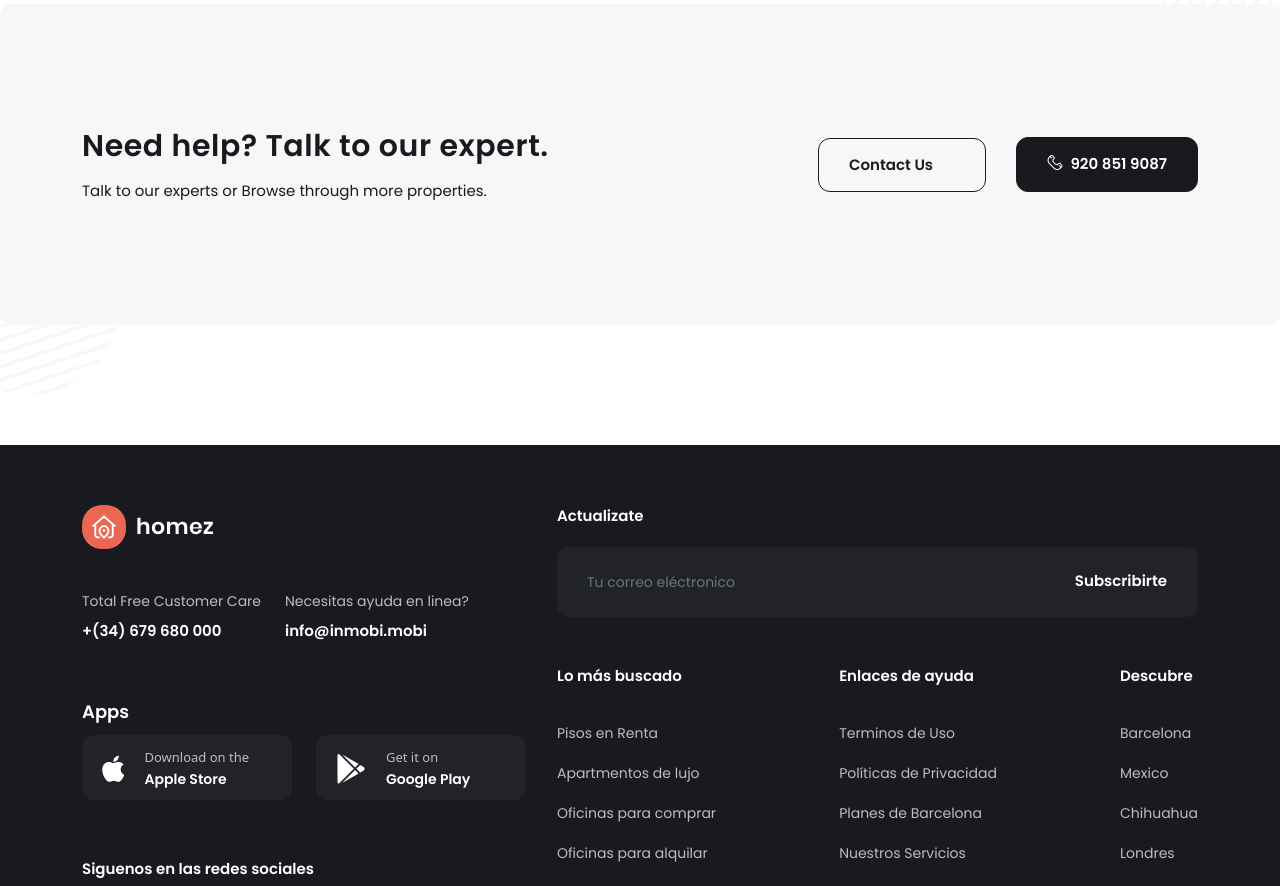
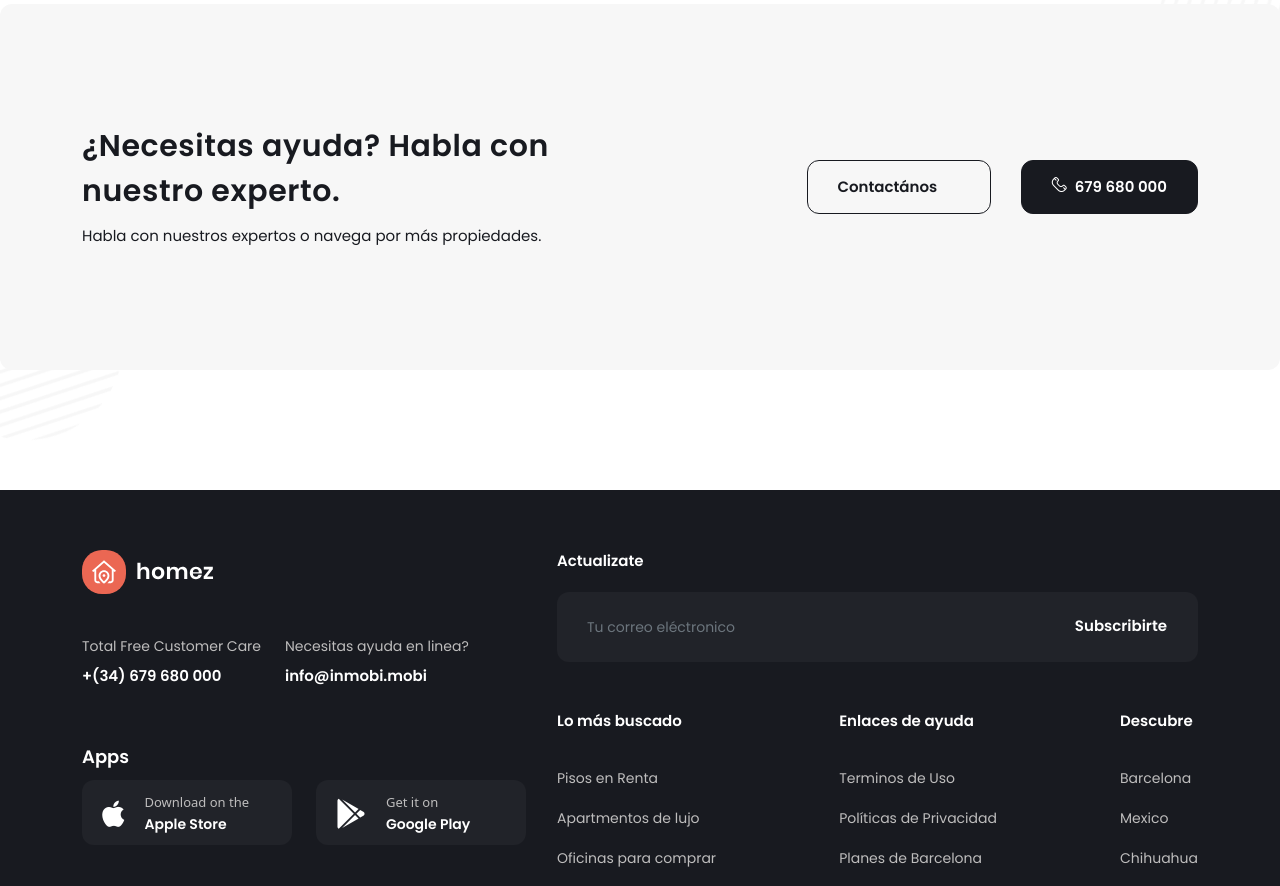
Before and after one commit to kaufast/inmoby_V2, a Next.js app: page /faq in a window 1280 px wide. Shown: the part 1520-2406 px from the top of the page. Built offline with nearby package versions, Linux system fonts and the light colour scheme; a web font is replaced by a local one.

Commit message:
Add initial calltoaction feature

```diff
--- a/src/app/(blog)/blog-list-v1/page.js
+++ b/src/app/(blog)/blog-list-v1/page.js
@@ -5,7 +5,7 @@ import DefaultHeader from "@/components/common/DefaultHeader";
 import Footer from "@/components/common/default-footer";
 import MobileMenu from "@/components/common/mobile-menu";
 
-export const metadata = {
+export const  = {
   title: "Blog List v1  || Homez - Real Estate NextJS Template",
 };
 
--- a/src/app/layout.js
+++ b/src/app/layout.js
@@ -35,7 +35,7 @@ export default function RootLayout({ children }) {
   }, []);
 
   return (
-    <html lang="en">
+    <html lang="es">
       <body
         className={`body  ${poppins.variable} ${dmSans.variable}`}
         cz-shortcut-listen="false"
--- a/src/components/common/CallToActions.js
+++ b/src/components/common/CallToActions.js
@@ -29,9 +29,9 @@ const CallToActions = () => {
           <div className="row align-items-center">
             <div className="col-lg-7 col-xl-6 " data-aos="fade-right">
               <div className="cta-style1">
-                <h2 className="cta-title">Need help? Talk to our expert.</h2>
+                <h2 className="cta-title">¿Necesitas ayuda? Habla con nuestro experto.</h2>
                 <p className="cta-text mb-0">
-                  Talk to our experts or Browse through more properties.
+                Habla con nuestros expertos o navega por más propiedades.
                 </p>
               </div>
             </div>
@@ -43,12 +43,12 @@ const CallToActions = () => {
                   href="/contact"
                   className="ud-btn btn-transparent mr30 mr0-xs"
                 >
-                  Contact Us
+                  Contactános
                   <i className="fal fa-arrow-right-long" />
                 </Link>
                 <Link href="/contact" className="ud-btn btn-dark">
                   <span className="flaticon-call vam pe-2" />
-                  920 851 9087
+                  679 680 000
                 </Link>
               </div>
             </div>
```
Also changed, not shown: src/app/page.js (+12 -4 lines).
